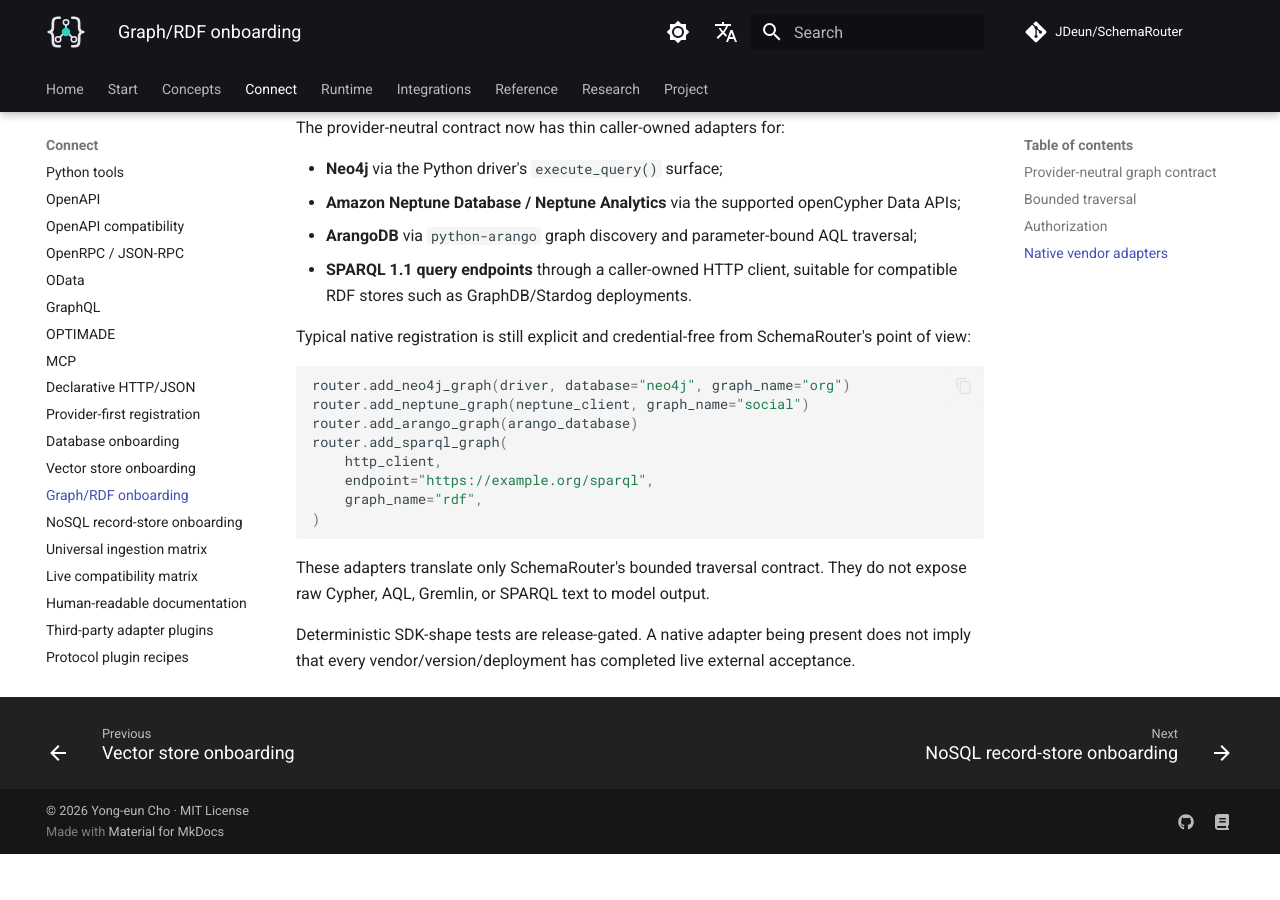
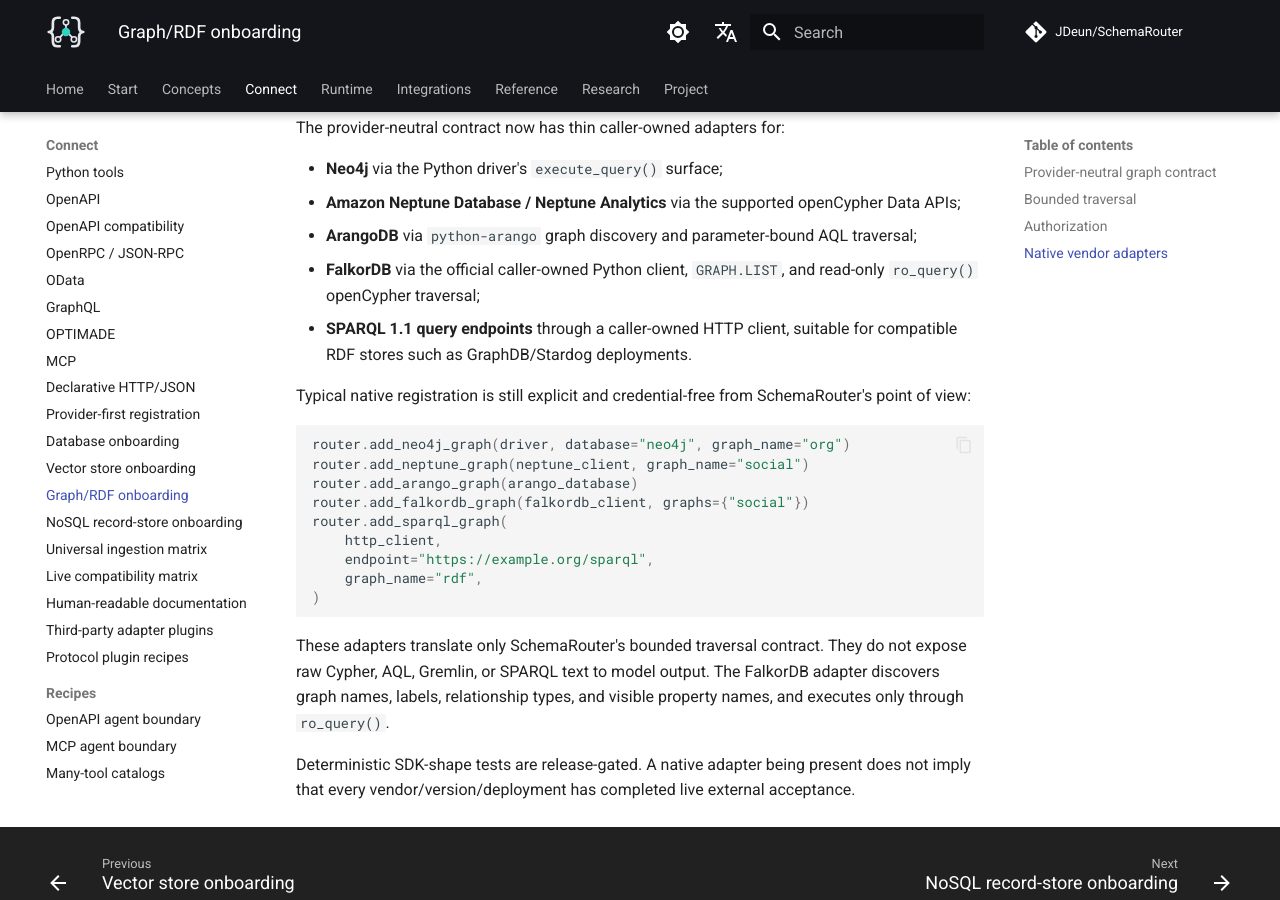
Before and after one commit to JDeun/SchemaRouter, an MkDocs documentation site: the page built from docs/guides/graph-store-onboarding.md, in a window 1280 px wide and 900 px high, scrolled down 1915 px. Built offline with MkDocs 1.6.1 and Material for MkDocs 9.7.7, drawn with Linux system fonts in a browser that asks for light colours; comment, search, counter and statistics services are not loaded; before the commit the page ends 2769 px from its top, so only the background shows below that.

Commit message:
docs: add FalkorDB graph onboarding

````diff
--- a/docs/guides/graph-store-onboarding.md
+++ b/docs/guides/graph-store-onboarding.md
@@ -80,6 +80,7 @@
 - **Neo4j** via the Python driver's `execute_query()` surface;
 - **Amazon Neptune Database / Neptune Analytics** via the supported openCypher Data APIs;
 - **ArangoDB** via `python-arango` graph discovery and parameter-bound AQL traversal;
+- **FalkorDB** via the official caller-owned Python client, `GRAPH.LIST`, and read-only `ro_query()` openCypher traversal;
 - **SPARQL 1.1 query endpoints** through a caller-owned HTTP client, suitable for compatible
   RDF stores such as GraphDB/Stardog deployments.
 
@@ -90,6 +91,7 @@
 router.add_neo4j_graph(driver, database="neo4j", graph_name="org")
 router.add_neptune_graph(neptune_client, graph_name="social")
 router.add_arango_graph(arango_database)
+router.add_falkordb_graph(falkordb_client, graphs={"social"})
 router.add_sparql_graph(
     http_client,
     endpoint="https://example.org/sparql",
@@ -98,7 +100,7 @@
 ```
 
 These adapters translate only SchemaRouter's bounded traversal contract. They do not expose raw
-Cypher, AQL, Gremlin, or SPARQL text to model output.
+Cypher, AQL, Gremlin, or SPARQL text to model output. The FalkorDB adapter discovers graph names, labels, relationship types, and visible property names, and executes only through `ro_query()`.
 
 Deterministic SDK-shape tests are release-gated. A native adapter being present does not imply that
 every vendor/version/deployment has completed live external acceptance.
````
